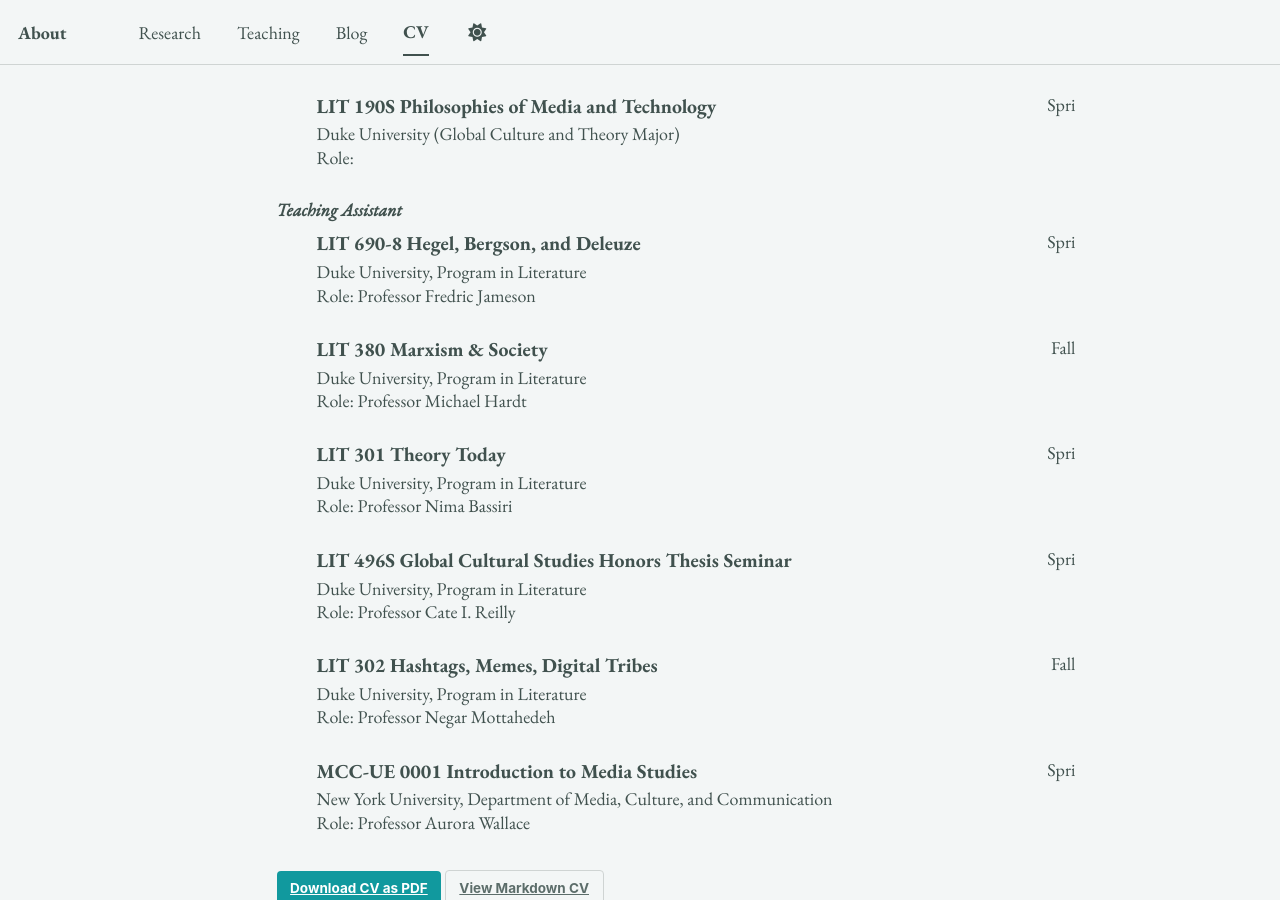
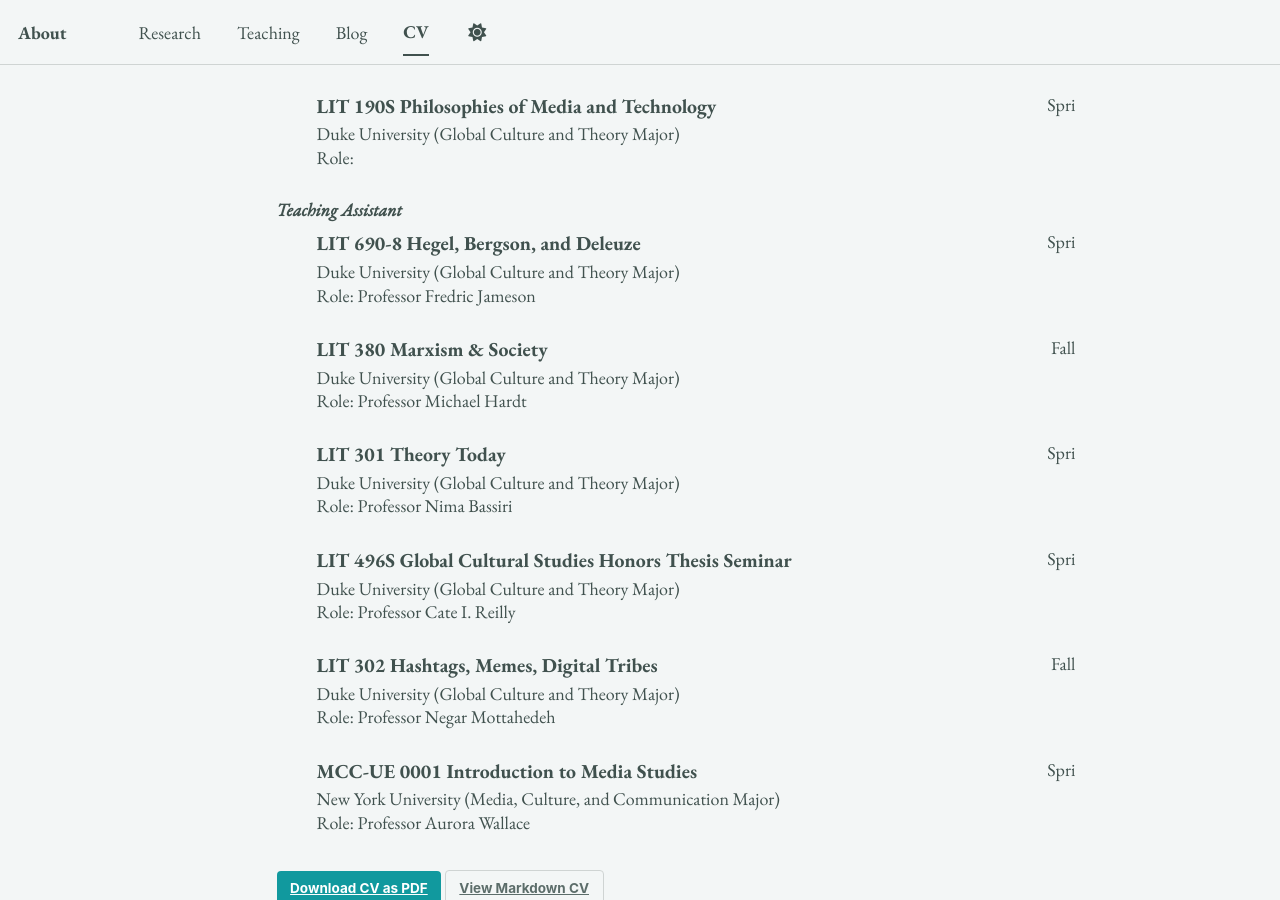
Before and after one commit to epujol90/epujol90.github.io, a Jekyll site: the page built from _pages/cv-json.md, in a window 1280 px wide and 900 px high, scrolled down 4118 px. Built offline with Jekyll 4.4.1, drawn with Linux system fonts in a browser that asks for light colours; a script bundle is joined from its source files by our own code; library files that are not in the unit come from our copies.

Commit message:
Update cv.json

```diff
--- a/_data/cv.json
+++ b/_data/cv.json
@@ -252,7 +252,7 @@
     },
     {
       "course": "LIT 690-8 Hegel, Bergson, and Deleuze",
-      "institution": "Duke University, Program in Literature",
+      "institution": "Duke University (Global Culture and Theory Major)",
       "date": "Spring 2024",
       "role": "Professor Fredric Jameson",
       "description": "",
@@ -260,7 +260,7 @@
     },
     {
       "course": "LIT 380 Marxism & Society",
-      "institution": "Duke University, Program in Literature",
+      "institution": "Duke University (Global Culture and Theory Major)",
       "date": "Fall 2020",
       "role": "Professor Michael Hardt",
       "description": "",
@@ -268,7 +268,7 @@
     },
     {
       "course": "LIT 301 Theory Today",
-      "institution": "Duke University, Program in Literature",
+      "institution": "Duke University (Global Culture and Theory Major)",
       "date": "Spring 2020",
       "role": "Professor Nima Bassiri",
       "description": "",
@@ -276,7 +276,7 @@
     },
     {
       "course": "LIT 496S Global Cultural Studies Honors Thesis Seminar",
-      "institution": "Duke University, Program in Literature",
+      "institution": "Duke University (Global Culture and Theory Major)",
       "date": "Spring 2019",
       "role": "Professor Cate I. Reilly",
       "description": "",
@@ -284,7 +284,7 @@
     },
     {
       "course": "LIT 302 Hashtags, Memes, Digital Tribes",
-      "institution": "Duke University, Program in Literature",
+      "institution": "Duke University (Global Culture and Theory Major)",
       "date": "Fall 2018",
       "role": "Professor Negar Mottahedeh",
       "description": "",
@@ -292,7 +292,7 @@
     },
     {
       "course": "MCC-UE 0001 Introduction to Media Studies",
-      "institution": "New York University, Department of Media, Culture, and Communication",
+      "institution": "New York University (Media, Culture, and Communication Major)",
       "date": "Spring 2017",
       "role": "Professor Aurora Wallace",
       "description": "",
```
